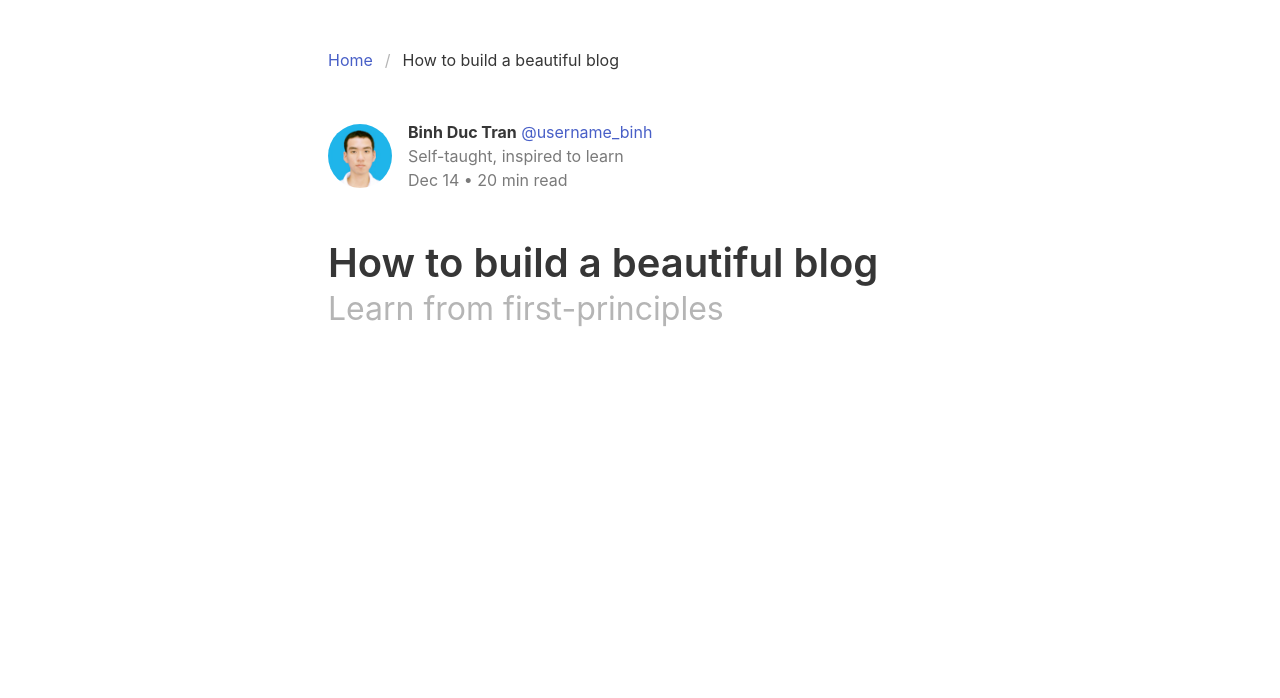
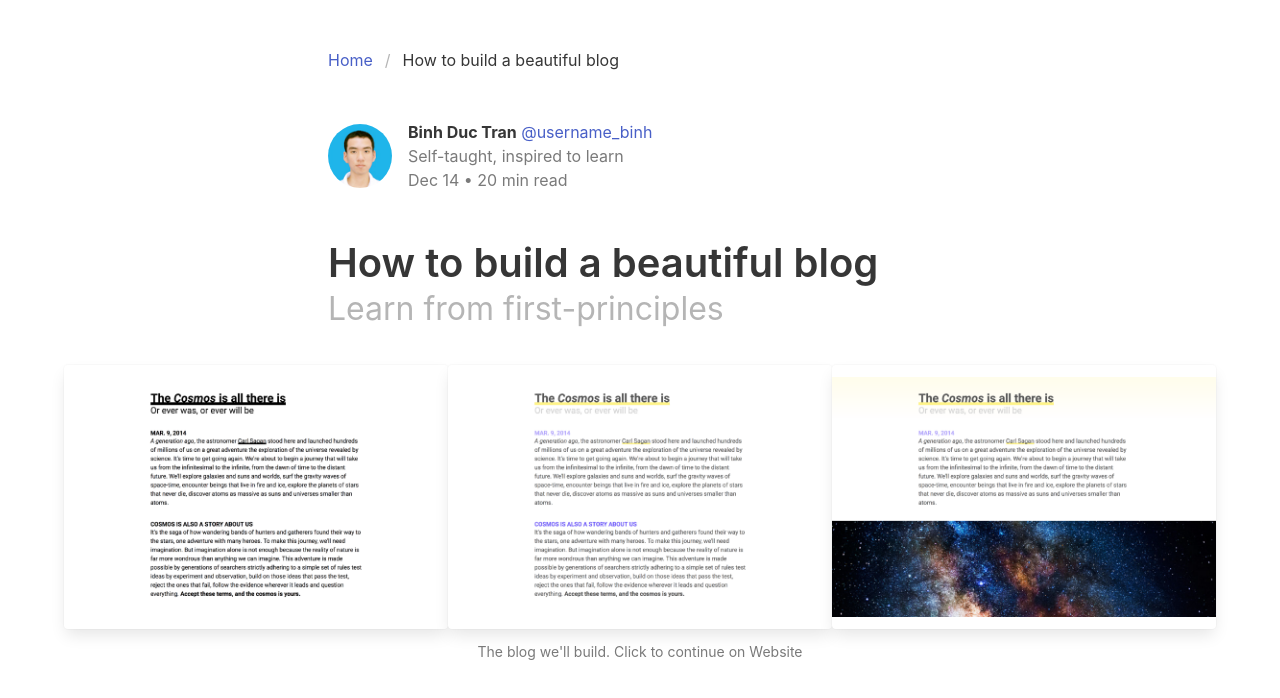
Before and after one commit to binhtran432k/bulma-learning, a website built with Vite: page blog/index.html in a window 1280 px wide. Built offline with nearby package versions, Linux system fonts and the light colour scheme.

Commit message:
feat(blog): add image preview

```diff
--- a/blog/index.html
+++ b/blog/index.html
@@ -65,6 +65,31 @@
             Learn from first-principles
           </h2>
         </div>
+
+        <figure class="grid-xl">
+          <div class="columns is-mobile is-variable is-0">
+            <div class="column card">
+              <div class="image">
+                <img src="./images/blog-1.png" alt="Blog 1" />
+              </div>
+            </div>
+            <div class="column card">
+              <div class="image">
+                <img src="./images/blog-2.png" alt="Blog 2" />
+              </div>
+            </div>
+            <div class="column card">
+              <div class="image">
+                <img src="./images/blog-3.png" alt="Blog 3" />
+              </div>
+            </div>
+          </div>
+          <figcaption class="level">
+            <small class="level-item has-text-grey"
+              >The blog we'll build. Click to continue on Website</small
+            >
+          </figcaption>
+        </figure>
       </div>
     </section>
   </body>
```
